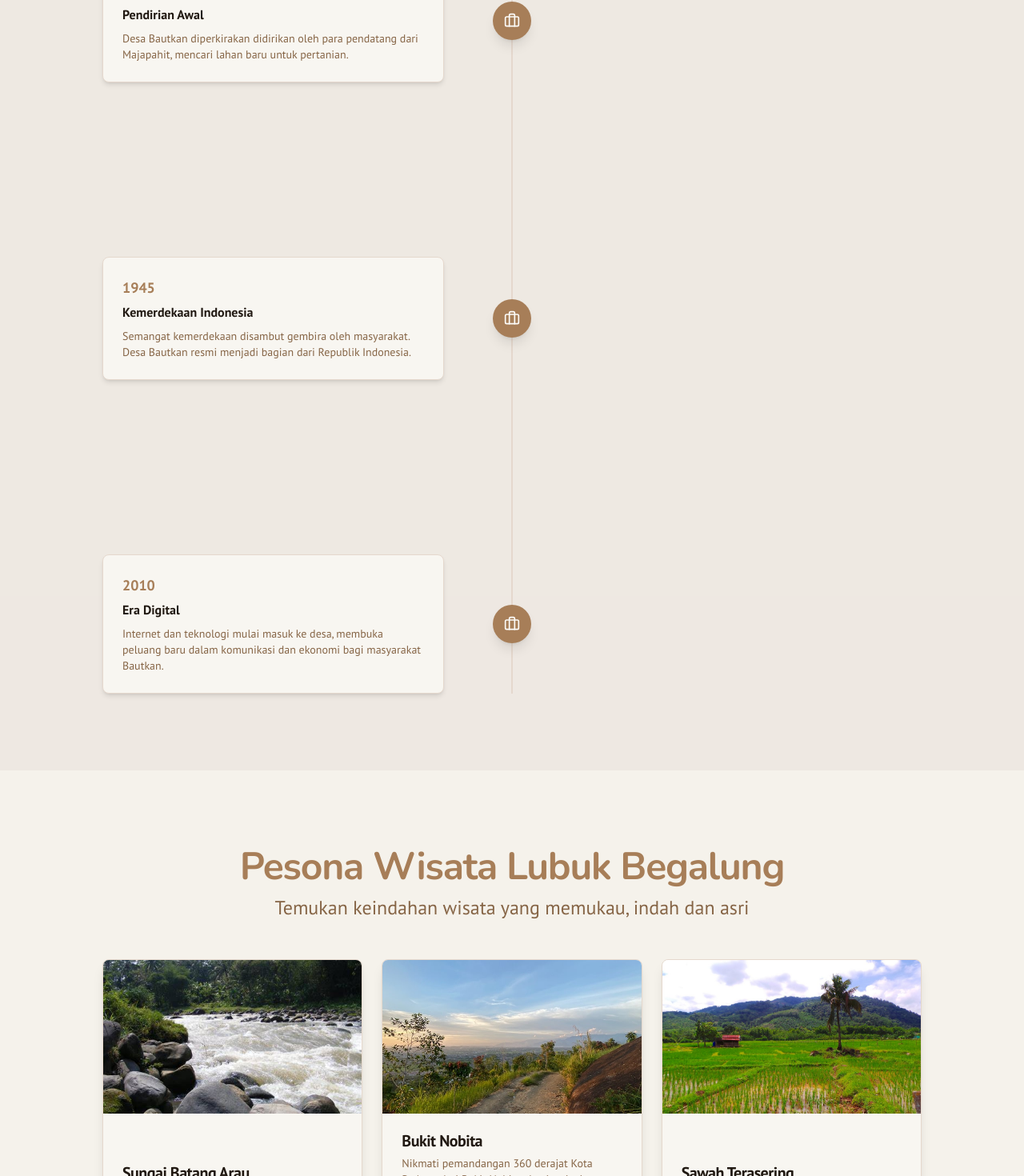
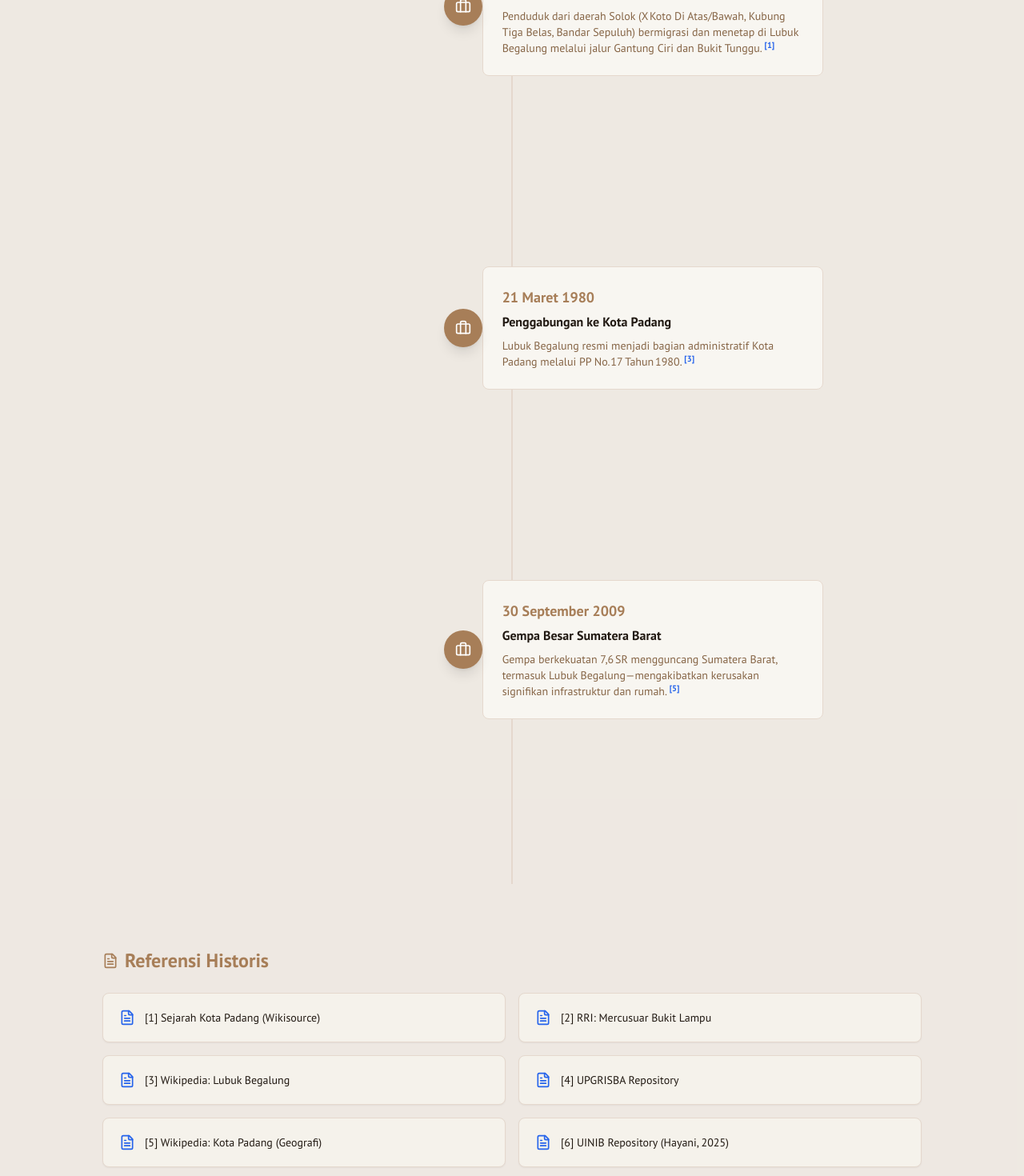
Before and after one commit to IngsR/Desa, a Next.js app: page /tentang-desa in a window 1280 px wide. Shown: the part 780-2250 px from the top of the page at 80% size. Built offline with nearby package versions, Linux system fonts and the light colour scheme.

Commit message:
add seo & timeline section

```diff
--- a/package.json
+++ b/package.json
@@ -18,13 +18,14 @@
         "@radix-ui/react-scroll-area": "^1.1.0",
         "@radix-ui/react-slot": "^1.2.3",
         "@radix-ui/react-toast": "^1.2.1",
+        "@vercel/og": "^0.6.8",
         "class-variance-authority": "^0.7.1",
         "clsx": "^2.1.1",
         "dotenv": "^16.5.0",
         "firebase": "^11.9.1",
         "genkit": "^1.13.0",
         "lucide-react": "^0.475.0",
-        "next": "15.3.3",
+        "next": "^15.3.5",
         "next-themes": "^0.3.0",
         "patch-package": "^8.0.0",
         "react": "^18.3.1",
--- /dev/null
+++ b/src/app/api/og/route.tsx
@@ -0,0 +1,33 @@
+// src/app/api/og/route.tsx
+import { ImageResponse } from '@vercel/og';
+import { NextRequest } from 'next/server';
+
+export const config = {
+    runtime: 'edge',
+};
+
+export function GET(req: NextRequest) {
+    return new ImageResponse(
+        (
+            <div
+                style={{
+                    width: '1200px',
+                    height: '630px',
+                    backgroundColor: '#005f73',
+                    display: 'flex',
+                    justifyContent: 'center',
+                    alignItems: 'center',
+                    color: 'white',
+                    fontSize: 60,
+                    fontWeight: 'bold',
+                }}
+            >
+                Lubuk Begalung, Padang
+            </div>
+        ),
+        {
+            width: 1200,
+            height: 630,
+        },
+    );
+}
--- a/src/app/galeri/page.tsx
+++ b/src/app/galeri/page.tsx
@@ -1,5 +1,12 @@
 import Image from 'next/image';
 import { Card, CardContent } from '@/components/ui/card';
+import type { Metadata } from 'next';
+
+export const metadata: Metadata = {
+    title: 'Galeri',
+    description:
+        'Menyaksikan keindahan alam, budaya, dan momen-momen berharga di Desa Bautkan melalui lensa kamera.',
+};
 
 const galleryData = [
     {
--- a/src/app/layout.tsx
+++ b/src/app/layout.tsx
@@ -2,11 +2,9 @@ import type { Metadata } from 'next';
 import './globals.css';
 import { Toaster } from '@/components/ui/toaster';
 import { ThemeProvider } from '@/components/theme-provider';
+import { siteConfig } from '@/lib/seo';
 
-export const metadata: Metadata = {
-    title: 'Lubuk Begalung',
-    description: 'Selamat datang di Website Lubuk Begalung.',
-};
+export const metadata: Metadata = siteConfig;
 
 export default function RootLayout({
     children,
--- a/src/app/tentang-desa/page.tsx
+++ b/src/app/tentang-desa/page.tsx
@@ -2,6 +2,13 @@ import { TimelineSection } from '@/components/sections/timeline-section';
 import { WisataSection } from '@/components/sections/wisata-section';
 import { UmkmSection } from '@/components/sections/umkm-section';
 import { KegiatanSection } from '@/components/sections/kegiatan-section';
+import type { Metadata } from 'next';
+
+export const metadata: Metadata = {
+    title: 'Tentang Desa',
+    description:
+        'Mengenal lebih dalam sejarah, potensi, dan kehidupan masyarakat Desa Bautkan.',
+};
 
 export default function TentangDesaPage() {
     return (
--- a/src/components/layout/header.tsx
+++ b/src/components/layout/header.tsx
@@ -89,12 +89,12 @@ export function Header() {
                                         >
                                             <Image
                                                 src="/logo.png"
-                                                alt="Bautkan Digital Logo"
+                                                alt="Lubuk Begalung Logo"
                                                 width={28}
                                                 height={28}
                                             />
                                             <span className="font-headline">
-                                                Bautkan Digital
+                                                Lubuk Begalung
                                             </span>
                                         </Link>
                                         {navLinks.map((link) => (
--- a/src/components/sections/timeline-section.tsx
+++ b/src/components/sections/timeline-section.tsx
@@ -1,36 +1,72 @@
-import { Briefcase } from 'lucide-react';
+import { Briefcase, FileText } from 'lucide-react';
 import { cn } from '@/lib/utils';
 
-const timelineData = [
+export const timelineData = [
     {
-        year: 'Abad ke-14',
-        title: 'Pendirian Awal',
+        id: 1,
+        year: 'Abad ke-16',
+        title: 'Migrasi dari Solok',
         description:
-            'Desa Bautkan diperkirakan didirikan oleh para pendatang dari Majapahit, mencari lahan baru untuk pertanian.',
+            'Penduduk dari daerah Solok (X Koto Di Atas/Bawah, Kubung Tiga Belas, Bandar Sepuluh) bermigrasi dan menetap di Lubuk Begalung melalui jalur Gantung Ciri dan Bukit Tunggu.',
+        reference: {
+            label: 'Sejarah Kota Padang (Wikisource)',
+            url: 'https://id.wikisource.org/wiki/Halaman%3ASEJARAH_KOTA_PADANG.pdf/16',
+        },
     },
     {
-        year: '1828',
-        title: 'Masa Kolonial',
+        id: 2,
+        year: '1916',
+        title: 'Pembangunan Mercusuar Bukit Lampu',
         description:
-            'Belanda mulai memasuki wilayah Sumenep, membawa perubahan administrasi dan sistem tanam paksa di desa.',
+            'Kolonial Belanda membangun mercusuar di Bukit Lampu sebagai panduan navigasi kapal ke Pelabuhan Emma Haven (Teluk Bayur).',
+        reference: {
+            label: 'RRI: Mercusuar Bukit Lampu',
+            url: 'https://rri.co.id/index.php/wisata/712293/mercusuar-bukit-lampu-padang-jejak-sejarah-yang-terlupakan',
+        },
     },
     {
-        year: '1945',
-        title: 'Kemerdekaan Indonesia',
+        id: 3,
+        year: '21 Maret 1980',
+        title: 'Penggabungan ke Kota Padang',
         description:
-            'Semangat kemerdekaan disambut gembira oleh masyarakat. Desa Bautkan resmi menjadi bagian dari Republik Indonesia.',
+            'Lubuk Begalung resmi menjadi bagian administratif Kota Padang melalui PP No. 17 Tahun 1980.',
+        reference: {
+            label: 'Wikipedia: Lubuk Begalung',
+            url: 'https://id.wikipedia.org/wiki/Lubuk_Begalung%2C_Padang',
+        },
     },
     {
-        year: '1980',
-        title: 'Pembangunan Infrastruktur',
+        id: 4,
+        year: '1981',
+        title: 'Relokasi PT Teluk Luas',
         description:
-            'Pemerintah memulai pembangunan jalan aspal dan sekolah dasar, membuka akses dan meningkatkan pendidikan di desa.',
+            'PT Teluk Luas memindahkan pabrik karet ke Tanjung Saba Pitameh, Lubuk Begalung, yang mulai beroperasi dan menyerap tenaga kerja lokal.',
+        reference: {
+            label: 'UPGRISBA Repository',
+            url: 'https://repo.upgrisba.ac.id/id/eprint/6709/',
+        },
     },
     {
-        year: '2010',
-        title: 'Era Digital',
+        id: 5,
+        year: '30 September 2009',
+        title: 'Gempa Besar Sumatera Barat',
         description:
-            'Internet dan teknologi mulai masuk ke desa, membuka peluang baru dalam komunikasi dan ekonomi bagi masyarakat Bautkan.',
+            'Gempa berkekuatan 7,6 SR mengguncang Sumatera Barat, termasuk Lubuk Begalung—mengakibatkan kerusakan signifikan infrastruktur dan rumah.',
+        reference: {
+            label: 'Wikipedia: Kota Padang (Geografi)',
+            url: 'https://id.wikipedia.org/wiki/Kota_Padang#Geografi',
+        },
+    },
+    {
+        id: 6,
+        year: '2020–2025',
+        title: 'Modernisasi Infrastruktur & UMKM',
+        description:
+            'Peningkatan jalan, jalur sepeda, fasilitas publik, serta tumbuhnya UMKM dan ekonomi kreatif di Lubuk Begalung mendukung modernisasi kecamatan.',
+        reference: {
+            label: 'UINIB Repository (Hayani, 2025)',
+            url: 'https://repository.uinib.ac.id/25664/3/Puti%20Sabrina%20Hayani%20NIM%202113010076.%20BAB%20III.pdf',
+        },
     },
 ];
 
@@ -40,51 +76,91 @@ export function TimelineSection() {
             id="sejarah"
             className="relative w-full py-12 md:py-20 lg:py-24 bg-muted/50 overflow-hidden"
         >
-            <div className="container relative z-10 px-4 md:px-6">
-                <div className="flex flex-col items-center justify-center space-y-4 text-center">
-                    <div className="space-y-3">
-                        <h2 className="text-3xl font-bold tracking-tight sm:text-4xl md:text-5xl font-headline text-primary opacity-0 animate-fade-in-up">
-                            Sejarah Desa Bautkan
-                        </h2>
-                        <p className="max-w-[900px] text-muted-foreground md:text-xl lg:text-2xl opacity-0 animate-fade-in-up-staggered">
-                            Melacak jejak langkah dan peristiwa penting yang
-                            membentuk Desa Bautkan dari masa ke masa.
-                        </p>
-                    </div>
+            <div className="container mx-auto px-4 md:px-6">
+                {/* Header */}
+                <div className="flex flex-col items-center text-center space-y-4">
+                    <h2 className="text-3xl font-bold sm:text-4xl md:text-5xl text-primary opacity-0 animate-fade-in-up">
+                        Sejarah Lubuk Begalung
+                    </h2>
+                    <p className="max-w-[900px] text-muted-foreground md:text-xl lg:text-2xl opacity-0 animate-fade-in-up animate-fade-in-up-delay">
+                        Melacak jejak langkah dan peristiwa penting yang
+                        membentuk kecamatan ini.
+                    </p>
                 </div>
-                <div className="relative mt-12 max-w-5xl mx-auto before:absolute before:left-1/2 before:-translate-x-1/2 before:h-full before:w-0.5 before:bg-border">
-                    {timelineData.map((item, index) => (
+
+                {/* Timeline */}
+                <div className="relative mt-12 max-w-5xl mx-auto before:absolute before:left-1/2 before:-translate-x-1/2 before:w-0.5 before:h-full before:bg-border">
+                    {timelineData.map((item, idx) => (
                         <div
-                            key={index}
+                            key={item.id}
                             className={cn(
-                                'relative flex justify-between items-center w-full mb-8 last:mb-0 md:[&:nth-child(odd)]:flex-row-reverse opacity-0 group',
-                                index % 2 !== 0
-                                    ? 'md:animate-slide-in-right'
-                                    : 'animate-slide-in-left',
+                                'relative flex items-center w-full mb-8 last:mb-0 opacity-0 group',
+                                idx % 2 === 0
+                                    ? 'animate-slide-in-left'
+                                    : 'md:animate-slide-in-right',
+                                idx % 2 !== 0 && 'md:flex-row-reverse',
                             )}
                             style={{
-                                animationDelay: `${index * 200}ms`,
+                                animationDelay: `${idx * 200 + 300}ms`,
                                 animationFillMode: 'forwards',
                             }}
                         >
-                            <div className="hidden md:block w-5/12"></div>
-                            <div className="z-10 flex items-center justify-center w-12 h-12 bg-primary rounded-full text-primary-foreground transition-transform duration-300 group-hover:scale-110 shadow-lg">
+                            {/* Spacer */}
+                            <div className="hidden md:block w-5/12" />
+
+                            {/* Icon */}
+                            <div className="z-10 flex items-center justify-center w-12 h-12 bg-primary rounded-full text-white shadow-lg transition-transform duration-300 group-hover:scale-110">
                                 <Briefcase className="w-5 h-5" />
                             </div>
-                            <div className="w-full md:w-5/12 p-6 rounded-lg shadow-md bg-card transition-all duration-300 group-hover:shadow-xl group-hover:-translate-y-1 border">
+
+                            {/* Content Card */}
+                            <div className="w-full md:w-5/12 p-6 bg-card rounded-lg border transition-transform duration-300 group-hover:-translate-y-1 group-hover:shadow-xl">
                                 <h3 className="font-bold text-lg text-primary">
                                     {item.year}
                                 </h3>
-                                <p className="font-semibold mt-1 text-base">
+                                <p className="font-semibold mt-1">
                                     {item.title}
                                 </p>
-                                <p className="text-sm text-muted-foreground mt-2">
-                                    {item.description}
+                                <p className="mt-2 text-sm text-muted-foreground">
+                                    {item.description}{' '}
+                                    <sup
+                                        className="text-blue-600 font-bold group-hover:text-blue-800 cursor-pointer"
+                                        title={item.reference.label}
+                                    >
+                                        [{item.id}]
+                                    </sup>
                                 </p>
                             </div>
                         </div>
                     ))}
                 </div>
+
+                {/* Reference Section */}
+                <div className="mt-20 max-w-5xl mx-auto">
+                    <h4 className="text-2xl font-semibold text-primary mb-6 flex items-center gap-2">
+                        <FileText className="w-5 h-5" />
+                        Referensi Historis
+                    </h4>
+
+                    <div className="grid gap-4 md:grid-cols-2">
+                        {timelineData.map((item) => (
+                            <a
+                                key={item.id}
+                                href={item.reference.url}
+                                target="_blank"
+                                rel="noopener noreferrer"
+                                className="group block p-5 rounded-lg border bg-background hover:bg-muted transition-all duration-200 shadow-sm hover:shadow-md"
+                            >
+                                <div className="flex items-center gap-3">
+                                    <FileText className="w-5 h-5 text-blue-600 group-hover:text-blue-800" />
+                                    <span className="text-sm font-medium text-foreground group-hover:text-primary transition-colors">
+                                        [{item.id}] {item.reference.label}
+                                    </span>
+                                </div>
+                            </a>
+                        ))}
+                    </div>
+                </div>
             </div>
         </section>
     );
--- /dev/null
+++ b/src/lib/seo.ts
@@ -0,0 +1,76 @@
+import type { Metadata } from 'next';
+
+export const siteConfig: Metadata = {
+    metadataBase: new URL('https://begalung.vercel.app'),
+    title: {
+        default: 'Lubuk Begalung – Padang, Sumatera Barat',
+        template: '%s | Lubuk Begalung',
+    },
+    description:
+        'Website resmi Kecamatan Lubuk Begalung, Kota Padang – pusat informasi pemerintahan, budaya Minangkabau, pariwisata lokal, UMKM, dan perkembangan wilayah di jantung Sumatera Barat.',
+    applicationName: 'Lubuk Begalung',
+    authors: [
+        {
+            name: 'Pemerintah Kecamatan Lubuk Begalung',
+            url: 'https://begalung.vercel.app',
+        },
+    ],
+    creator: 'Pemerintah Kecamatan Lubuk Begalung',
+    openGraph: {
+        type: 'website',
+        locale: 'id_ID',
+        siteName: 'Lubuk Begalung',
+        title: 'Lubuk Begalung – Padang, Sumatera Barat',
+        description:
+            'Jelajahi informasi, budaya, wisata, dan UMKM Kecamatan Lubuk Begalung di Kota Padang.',
+        url: 'https://begalung.vercel.app',
+        images: [
+            {
+                // Point to your dynamic OG image API instead of static og.png
+                url: 'https://begalung.vercel.app/api/og',
+                width: 1200,
+                height: 630,
+                alt: 'Panorama Lubuk Begalung, Padang',
+            },
+        ],
+    },
+    twitter: {
+        card: 'summary_large_image',
+        site: '@lubukbegalungpdg',
+        creator: '@lubukbegalungpdg',
+        title: 'Lubuk Begalung – Padang, Sumatera Barat',
+        description:
+            'Website resmi Kecamatan Lubuk Begalung, Kota Padang – budaya Minangkabau, wisata alam, UMKM, dan informasi terkini.',
+        // Use the same dynamic endpoint for Twitter cards
+        images: ['https://begalung.vercel.app/api/og'],
+    },
+    keywords: [
+        'Lubuk Begalung',
+        'Kecamatan Lubuk Begalung',
+        'Padang',
+        'Sumatera Barat',
+        'Budaya Minangkabau',
+        'Pariwisata Padang',
+        'Wisata Alam Lubuk Begalung',
+        'UMKM Padang',
+        'Pemerintah Kecamatan Lubuk Begalung',
+        'Sejarah Lubuk Begalung',
+        'Kuliner Padang',
+        'Event Lubuk Begalung',
+        'Informasi Wilayah Padang',
+    ],
+    other: {
+        'geo.region': 'ID-SB',
+        'geo.placename': 'Lubuk Begalung, Padang',
+        'geo.position': '-0.973462;100.366174',
+        ICBM: '-0.973462, 100.366174',
+        robots: 'index, follow',
+        'theme-color': '#005f73',
+    },
+    icons: {
+        icon: '/favicon.ico',
+        shortcut: '/favicon-32x32.png',
+        apple: '/apple-touch-icon.png',
+    },
+    manifest: '/site.webmanifest',
+};
```
Also changed, not shown: 1 other file (tests, documents, lock files or other folders).
